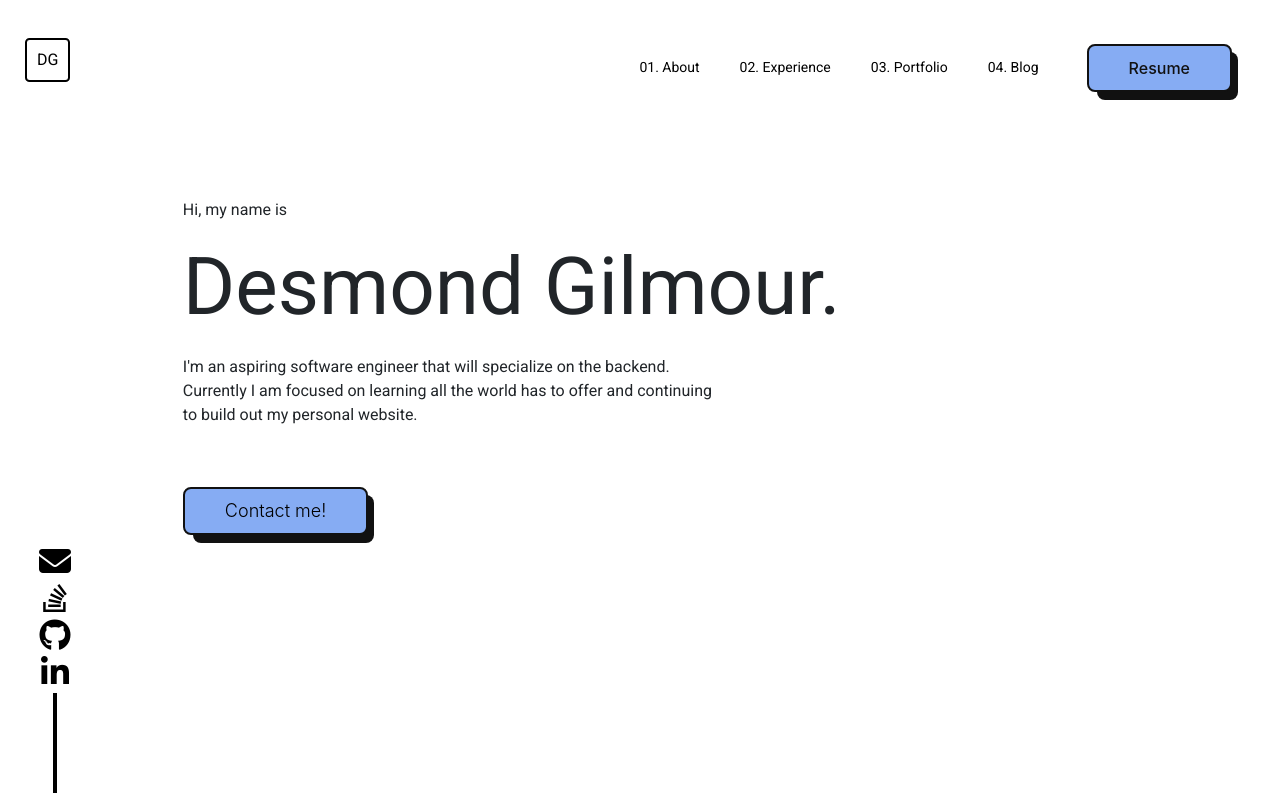
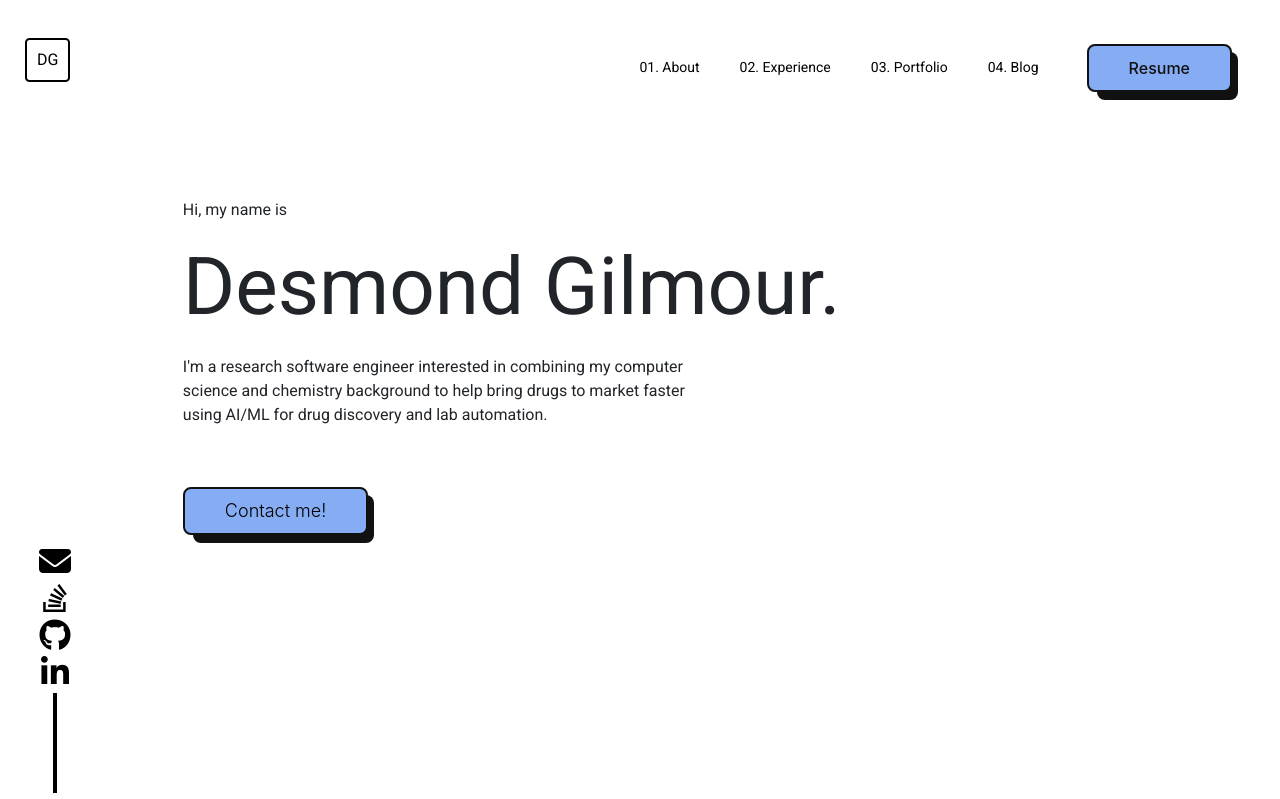
Before and after one commit to dessygil/des-personal-site, a React (Create React App) app in the folder client/: page / in a window 1280 px wide. Shown: the top 799 px of the page. Built offline with nearby package versions, Linux system fonts and the light colour scheme; no server answers.

Commit message:
changed my intro

```diff
--- a/client/src/components/homepage/meintro/MeIntro.jsx
+++ b/client/src/components/homepage/meintro/MeIntro.jsx
@@ -7,9 +7,9 @@ export default function MeIntro() {
   const two = <h1 className="two">Desmond Gilmour.</h1>;
   const three = (
     <p className="three">
-      I'm an aspiring software engineer that will specialize on the backend.
-      Currently I am focused on learning all the world has to offer and
-      continuing to build out my personal website.
+      I'm a research software engineer interested in combining my computer
+      science and chemistry background to help bring drugs to market faster
+      using AI/ML for drug discovery and lab automation.
     </p>
   );
 
```
